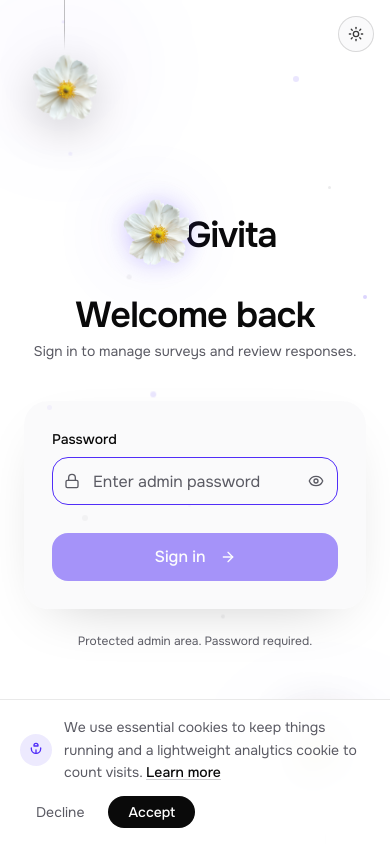
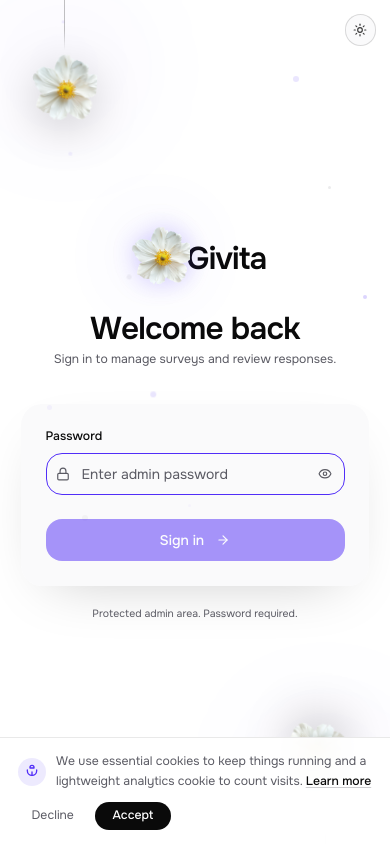
Before and after one commit to fabiconcept/givita-advent, a Next.js app: page /login in a window 390 px wide. Built offline with nearby package versions, Linux system fonts and the light colour scheme.

Commit message:
Set mobile base font size to 14px

```diff
--- a/app/globals.css
+++ b/app/globals.css
@@ -166,6 +166,13 @@
 
   html {
     @apply bg-background scroll-smooth;
+    font-size: 16px;
+  }
+
+  @media (max-width: 639px) {
+    html {
+      font-size: 14px;
+    }
   }
 
   body {
```
